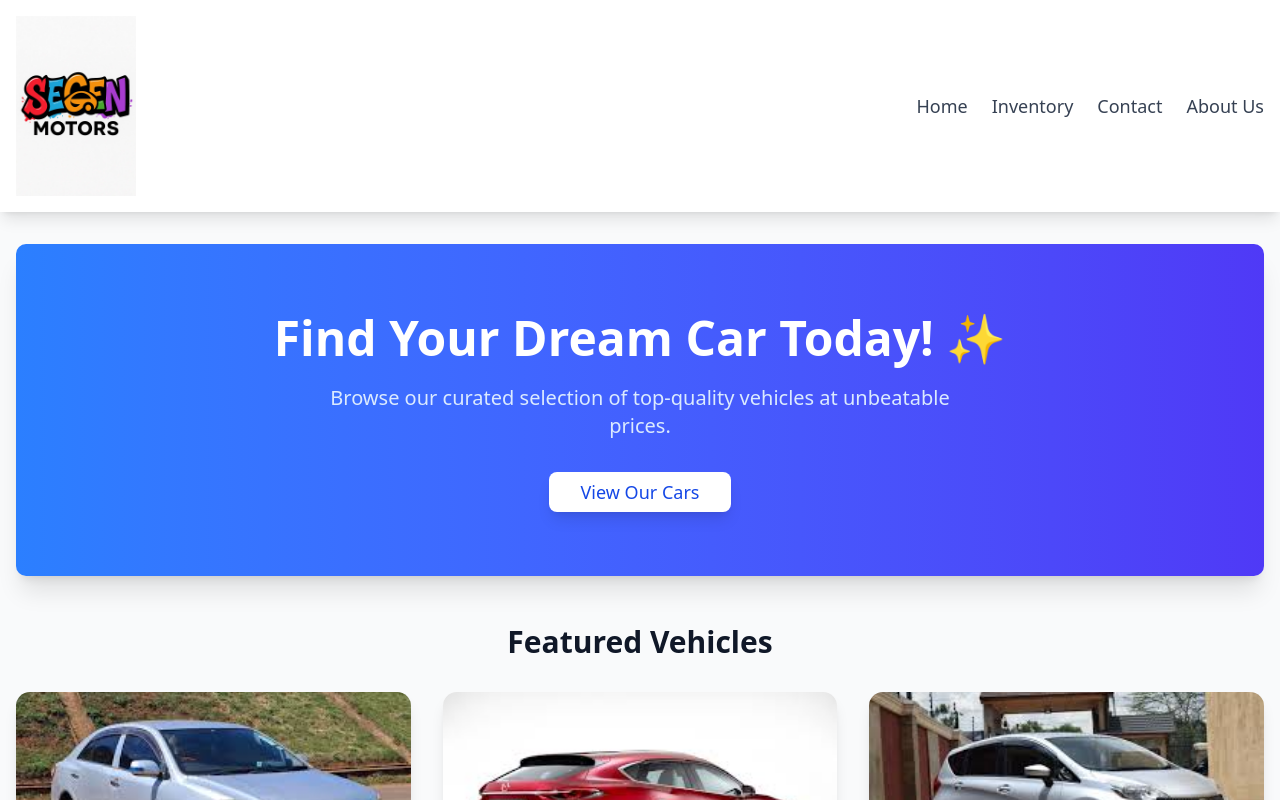
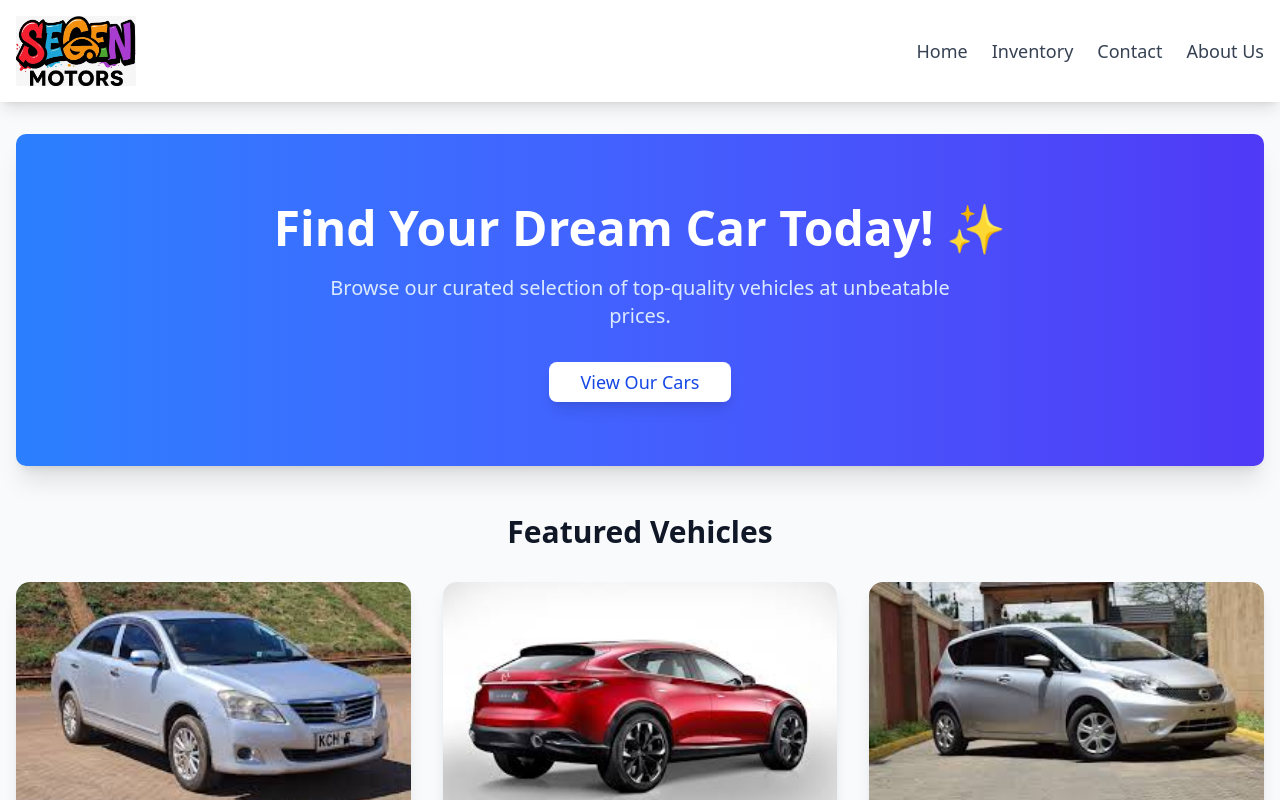
Before and after one commit to IsaacKoome/segenmotors, a Next.js app: page / in a window 1280 px wide. Shown: the top 800 px of the page. Built offline with nearby package versions, Linux system fonts and the light colour scheme.

Commit message:
The logo image is cropped now

```diff
--- a/app/layout.tsx
+++ b/app/layout.tsx
@@ -31,7 +31,7 @@ export default function RootLayout({
           <div className="container mx-auto px-4 py-4 flex flex-col sm:flex-row justify-between items-center">
             <Link href="/" className="flex items-center" aria-label="Segen Motors Home">
               <Image
-                src="/logo.webp" // Path to your logo in the public folder
+                src="/logo3.jpg" // Path to your logo in the public folder
                 alt="Segen Motors Logo"
                 height={60} // Adjusted height
                 width={120} // Adjusted width
```
Also changed, not shown: public/logo3.jpg (added).
